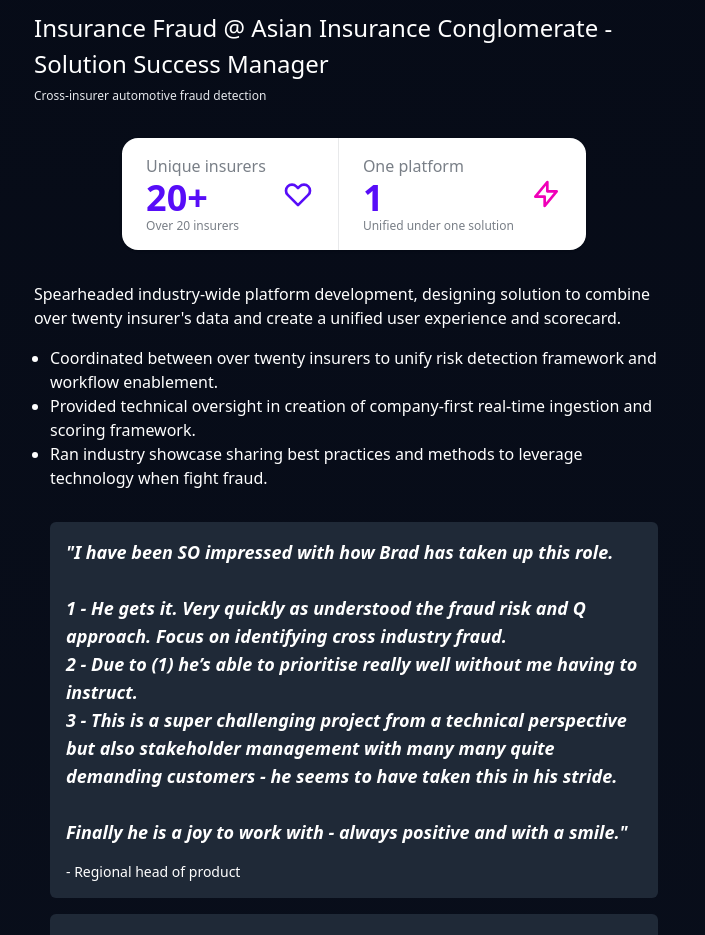
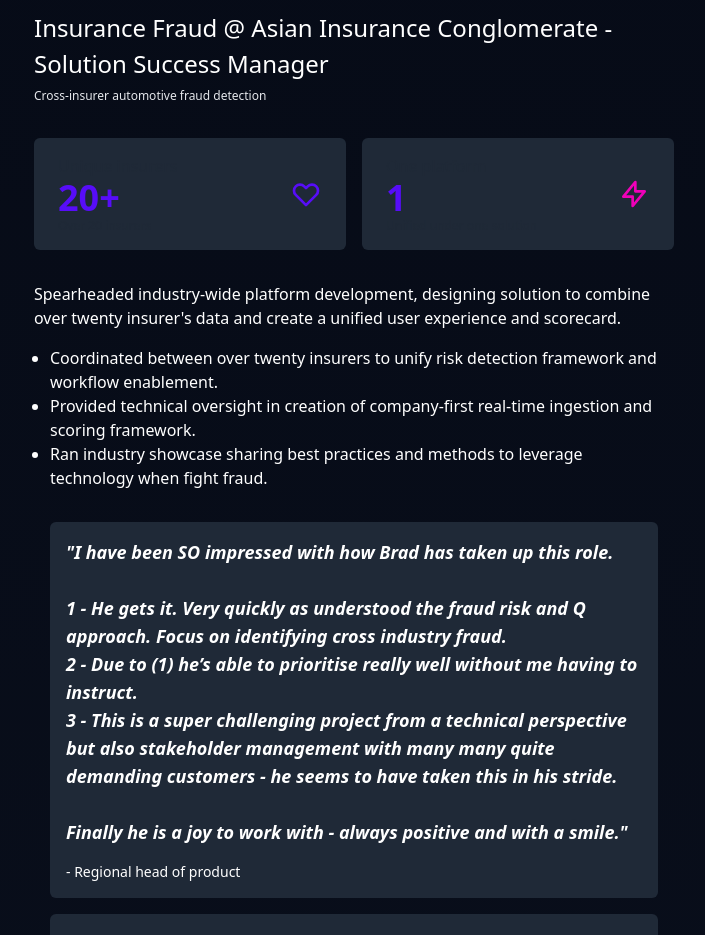
Before and after one commit to bjk95/bradley-kester, a SvelteKit app: page /work/quantexa in a window 1280 px wide. Shown: the part 1880-2815 px from the top of the page, without its empty margins (286-991 px from the left). Built offline with nearby package versions, Linux system fonts and the light colour scheme.

Commit message:
fixed stats width

```diff
--- a/src/routes/fun/+page.svelte
+++ b/src/routes/fun/+page.svelte
@@ -10,7 +10,7 @@
 <article>
     <h1 class="text-center">Fun</h1>
 
-    <section class="grid lg:grid-cols-2 gap-4">
+    <section class="grid lg:grid-cols-2 grid-cols-1 gap-4">
         <ActivityCard name="Muay Thai & Brazilian Jiu Jitsu"
             summary="I've been training, mainly Muay Thai and bit of BJJ since 2018 at Immersion MMA. Never done a fight because I don't want CTE but it's an awesome way to stay fit and the most fun part of my week."
             imagePath='/img/mt.jpeg'
--- a/src/routes/work/quantexa/Stats.svelte
+++ b/src/routes/work/quantexa/Stats.svelte
@@ -4,8 +4,8 @@
         export let stats: [Stat, Stat] | undefined
 </script>
 
-<div class="stats shadow mx-auto">
-    <div class="stat">
+<div class="grid md:grid-cols-2 w-full gap-4">
+    <div class="stat bg-gray-800 rounded-md">
         <div class="stat-figure text-primary">
             <svg
                 xmlns="http://www.w3.org/2000/svg"
@@ -25,7 +25,7 @@
         <div class="stat-desc">{stats?.[0].desc}</div>
     </div>
 
-    <div class="stat">
+    <div class="stat bg-gray-800 rounded-md">
         <div class="stat-figure text-secondary">
             <svg
                 xmlns="http://www.w3.org/2000/svg"
```
